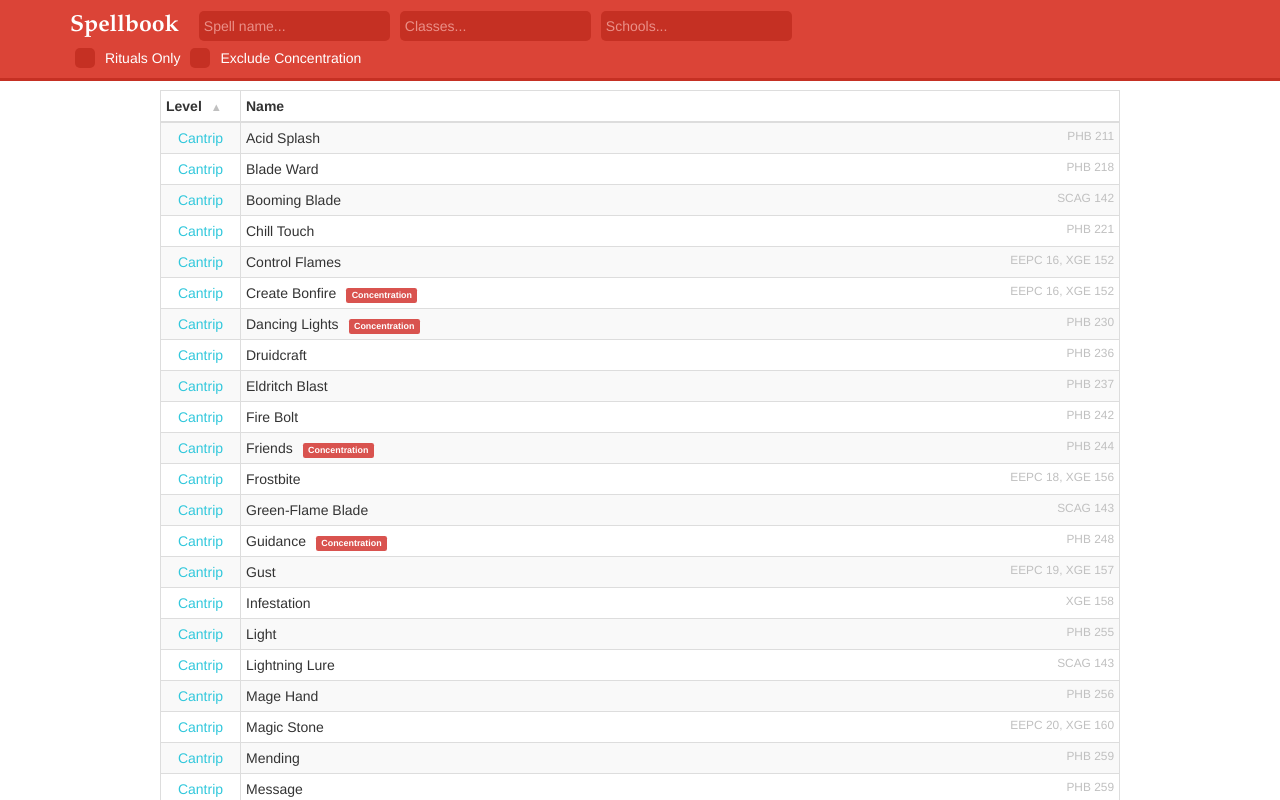
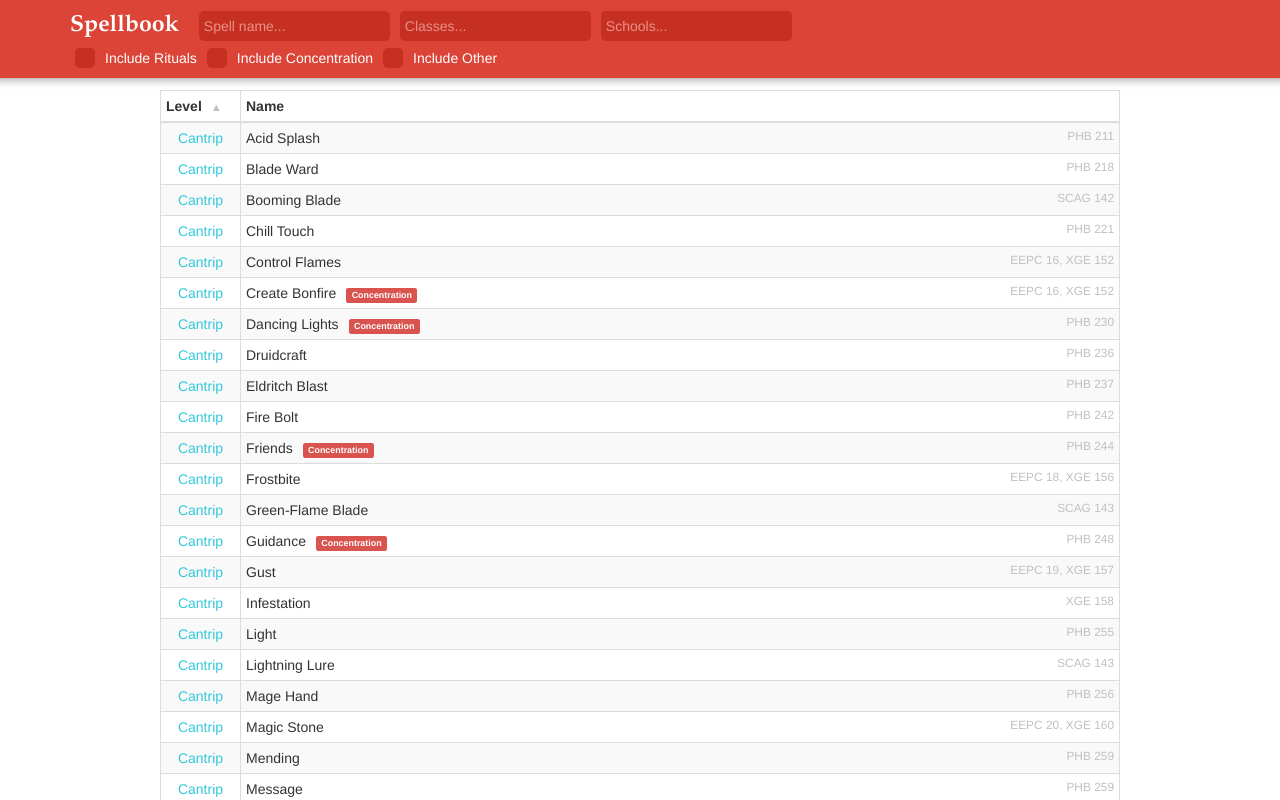
Before and after one commit to bwhetherington/dnd-spellbook, a React app: page / in a window 1280 px wide. Shown: the top 800 px of the page. Built offline with nearby package versions, Linux system fonts and the light colour scheme.

Commit message:
wtf is going on

```diff
--- a/src/components/App.js
+++ b/src/components/App.js
@@ -48,6 +48,7 @@ export default class App extends React.Component {
             filterText: "",
             filterRitual: false,
             filterConcentration: false,
+            filterNonRC: false,
             filterClass: "",
             filterSchool:"",
             showSpellModal: false,
@@ -58,6 +59,7 @@ export default class App extends React.Component {
         this.handleFilterTextChanged = this.handleFilterTextChanged.bind(this);
         this.handleFilterRitualChanged = this.handleFilterRitualChanged.bind(this);
         this.handleFilterConcentrationChanged = this.handleFilterConcentrationChanged.bind(this);
+        this.handleFilterNonRCChanged = this.handleFilterNonRCChanged.bind(this);
         this.handleFilterClassChanged = this.handleFilterClassChanged.bind(this);
         this.handleFilterSchoolChanged = this.handleFilterSchoolChanged.bind(this);
     }
@@ -83,6 +85,10 @@ export default class App extends React.Component {
         this.setState({ ...this.state, filterConcentration: !this.state.filterConcentration });
     }
 
+    handleFilterNonRCChanged(event) {
+        this.setState({ ...this.state, filterNonRC: !this.state.filterNonRC });
+    }
+
     handleFilterClassChanged(event) {
         this.setState({ ...this.state, filterClass: event.target.value });
     }
@@ -101,6 +107,7 @@ export default class App extends React.Component {
                     handleFilterTextChanged={this.handleFilterTextChanged}
                     handleFilterRitualChanged={this.handleFilterRitualChanged}
                     handleFilterConcentrationChanged={this.handleFilterConcentrationChanged}
+                    handleFilterNonRCChanged={this.handleFilterConcentrationChanged}
                     handleFilterClassChanged={this.handleFilterClassChanged}
                     handleFilterSchoolChanged={this.handleFilterSchoolChanged}
                 />
@@ -111,6 +118,7 @@ export default class App extends React.Component {
                         filterText={this.state.filterText}
                         filterRitual={this.state.filterRitual}
                         filterConcentration={this.state.filterConcentration}
+                        filterNonRC={this.state.filterNonRC}
                         filterClass={this.state.filterClass}
                         filterSchool={this.state.filterSchool}
                     />
--- a/src/components/SpellNav.js
+++ b/src/components/SpellNav.js
@@ -55,7 +55,10 @@ const SpellNavbar = styled(Navbar) `
     text-align: left;
     margin: 0px;
     color: white;
-    border-bottom: 3px solid #c53023;
+    width: 200%;
+    margin-left: -50%;
+    margin-right: 50%;
+    box-shadow: 0 10px 10px -10px rgba(0, 0, 0, 0.5);
 `;
 
 const StyledCheckbox = styled(Checkbox) `
@@ -87,8 +90,9 @@ const SpellNav = (props) => {
             <SearchBar type="text" placeholder="Classes..." onChange={props.handleFilterClassChanged} />
             <SearchBar type="text" placeholder="Schools..." onChange={props.handleFilterSchoolChanged} />
             <br />
-            <Checkbox label="Rituals Only" onChange={props.handleFilterRitualChanged} />
-            <Checkbox label="Exclude Concentration" onChange={props.handleFilterConcentrationChanged} />
+            <Checkbox label="Include Rituals" onChange={props.handleFilterRitualChanged} />
+            <Checkbox label="Include Concentration" onChange={props.handleFilterConcentrationChanged} />
+            <Checkbox label="Include Other" onChange={props.handleFilterNonRCChanged} />
             {/* <StyledCheckbox inline onChange={props.handleFilterRitualChanged} >Rituals only</StyledCheckbox>
             <StyledCheckbox inline onChange={props.handleFilterConcentrationChanged} >Exclude concentration</StyledCheckbox> */}
         </SpellNavbar>
```
